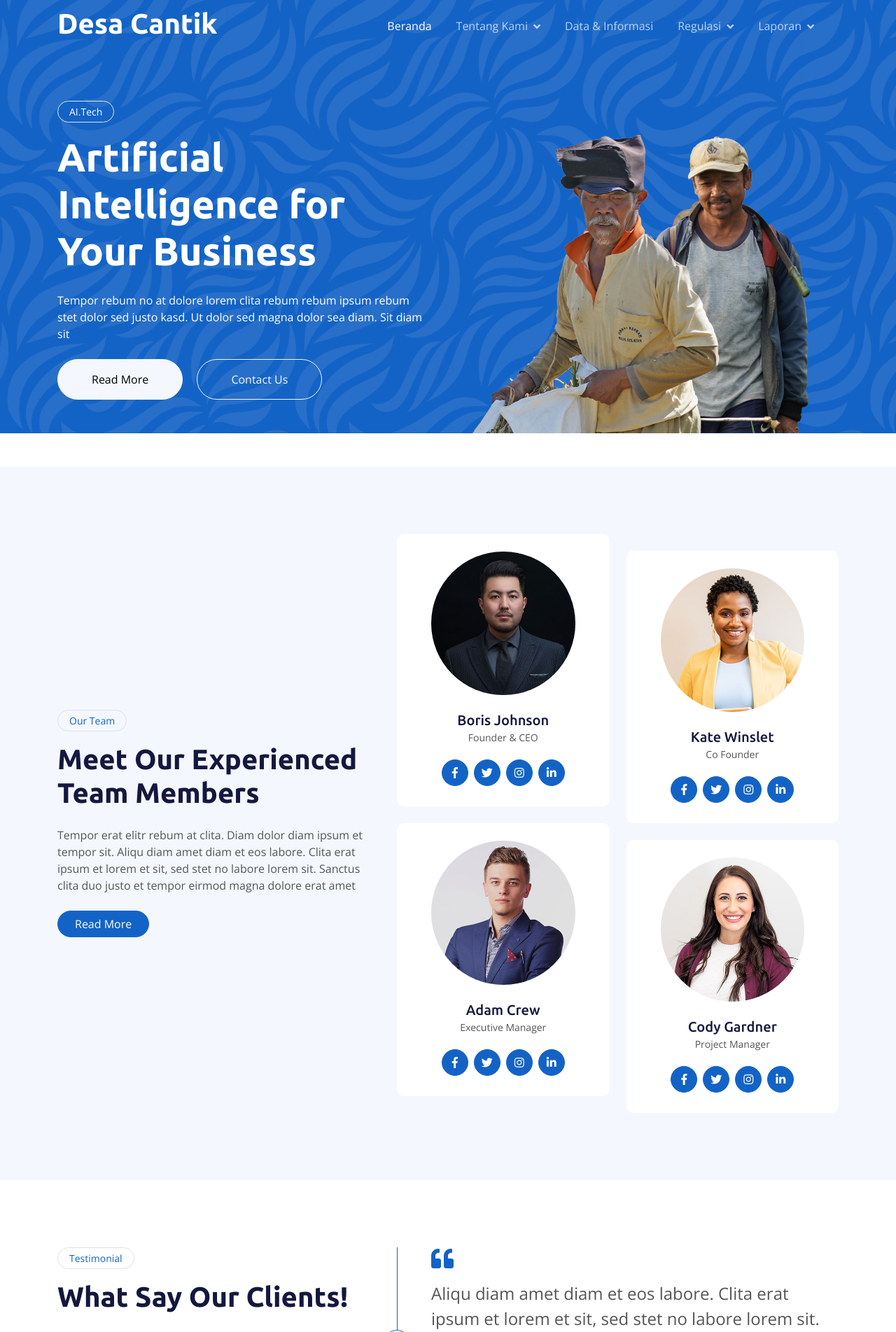
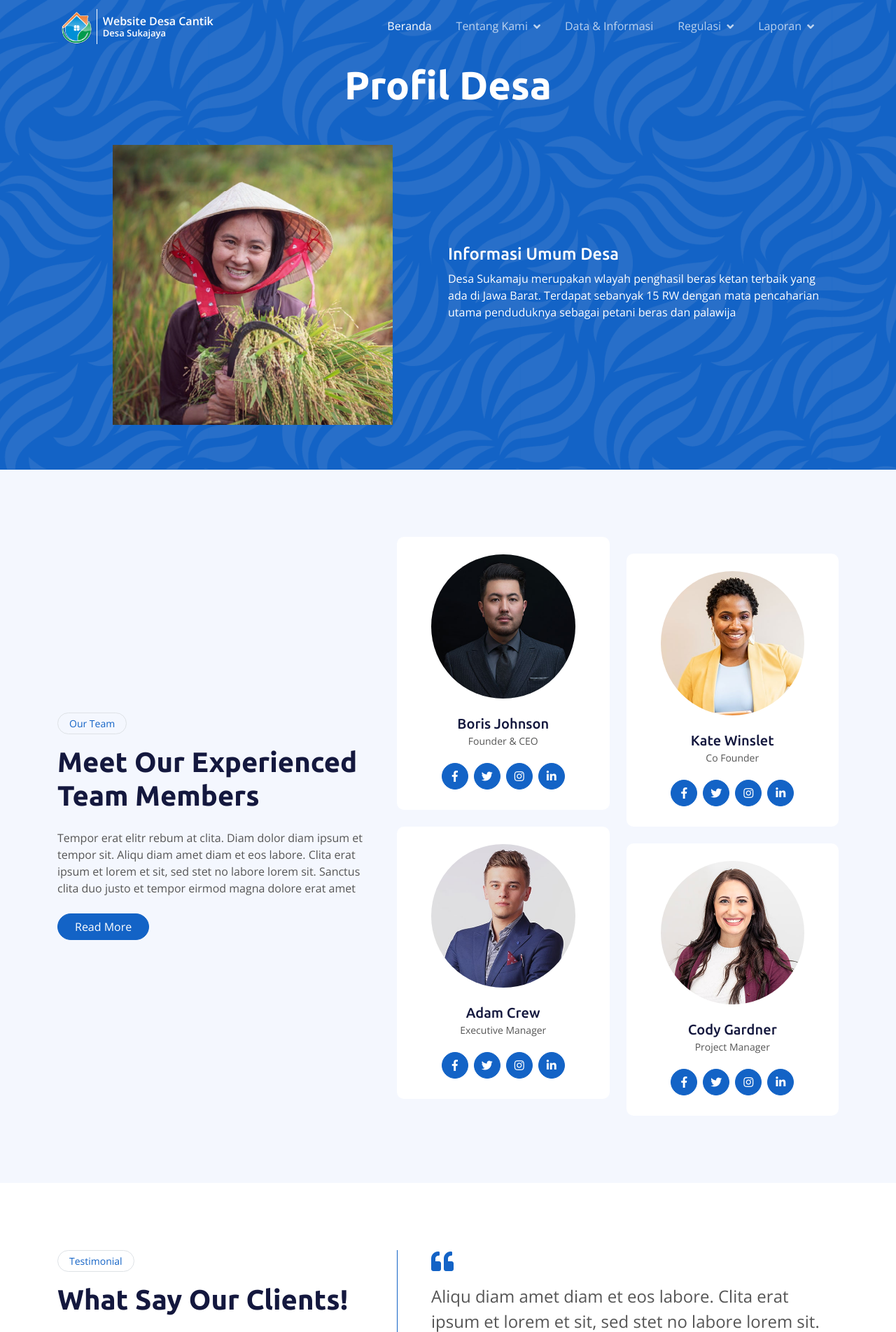
Before and after one commit to dwippu/desa-cantik-front-end, a CodeIgniter 4 app: template app/Views/content/tentang_kami.php in a window 1280 px wide. Shown: the top 1903 px of the page at 70% size. Run offline with PHP 8.4 and a stand-in for CodeIgniter, Linux system fonts and the light colour scheme; the template is opened without the code that fills it, so the values that code supplies are empty; some libraries are stand-ins or nearby versions.

Commit message:
profil 60% dan navbar

```diff
--- a/app/Views/content/tentang_kami.php
+++ b/app/Views/content/tentang_kami.php
@@ -3,19 +3,18 @@
 <?= $this->Section('content'); ?>
 
     <!-- Hero Start -->
-    <div class="container-fluid pt-5 bg-primary hero-header mb-5">
-        <div class="container pt-5">
-            <div class="row g-5 pt-5">
-                <div class="col-lg-6 align-self-center text-center text-lg-start mb-lg-5">
-                    <div class="btn btn-sm border rounded-pill text-white px-3 mb-3 animated slideInRight">AI.Tech</div>
-                    <h1 class="display-4 text-white mb-4 animated slideInRight">Artificial Intelligence for Your Business</h1>
-                    <p class="text-white mb-4 animated slideInRight">Tempor rebum no at dolore lorem clita rebum rebum ipsum
-                        rebum stet dolor sed justo kasd. Ut dolor sed magna dolor sea diam. Sit diam sit</p>
-                    <a href="" class="btn btn-light py-sm-3 px-sm-5 rounded-pill me-3 animated slideInRight">Read More</a>
-                    <a href="" class="btn btn-outline-light py-sm-3 px-sm-5 rounded-pill animated slideInRight">Contact Us</a>
+    <div class="container-fluid pt-5 bg-primary hero-header">
+        <div class="container pt-4">
+            <div class="row g-5 pt-3">
+                <h1 class="display-4 text-white mb-1 text-center animated slideInRight">Profil Desa</h1>
+                <div class="col-lg-6 align-self-start mb-lg-5 pe-0 text-center">
+                    <img class="img-fluid pb-3 position-relative top-0 animated slideInRight" src="../assets/img/profil-pic.png" alt="" style="width: 25em;">
                 </div>
-                <div class="col-lg-6 align-self-end text-center text-lg-end">
-                    <img class="img-fluid" src="../assets/img/hero-img.png" alt="">
+                <div class="col-lg-6 align-self-center text-center text-lg-start ps-0 mb-lg-5" style="max-width: 35em;">
+                    <h4 class="text-white mb-2 animated slideInRight">Informasi Umum Desa</h4>
+                    <p class="text-white mb-4 animated slideInRight">Desa Sukamaju merupakan wlayah penghasil beras ketan terbaik yang ada di Jawa Barat.
+                        Terdapat sebanyak 15 RW dengan mata pencaharian utama penduduknya sebagai petani beras dan palawija
+                    </p>
                 </div>
             </div>
         </div>
@@ -24,7 +23,7 @@
 
 
     <!-- Team Start -->
-    <div id="our" class="container-fluid bg-light py-5">
+    <div id="our" class="container-fluid bg-light py-5 mt-0">
         <div class="container py-5">
             <div class="row g-5 align-items-center">
                 <div class="col-lg-5 wow fadeIn" data-wow-delay="0.1s">
--- a/app/Views/template.php
+++ b/app/Views/template.php
@@ -9,7 +9,7 @@
     <meta content="" name="description">
 
     <!-- Favicon -->
-    <link href="img/favicon.ico" rel="icon">
+    <link href="Logo.ico" rel="icon">
 
     <!-- Google Web Fonts -->
     <link rel="preconnect" href="https://fonts.googleapis.com">
@@ -52,8 +52,12 @@
     <div class="container-fluid sticky-top">
         <div class="container">
             <nav class="navbar navbar-expand-lg navbar-dark p-0">
-                <a href="index.html" class="navbar-brand">
-                    <h1 class="text-white">Desa Cantik</h1>
+                <a href="/" class="navbar-brand d-flex">
+                    <img src="assets/img/Logo.png" alt="logo" width="100%" height="50" class="px-1" >
+                    <div class="pt-2 px-2" style="border:0; border-left: 1px; border-color:white; border-style:solid;">
+                        <p class="display-5 m-0 p-0 text-white" style="font-size: medium;"><b>Website Desa Cantik</b></p>
+                        <p class="display-5 m-0, p-0 text-white" style="font-size: small; margin-bottom:0;">Desa Sukajaya</p>
+                    </div>
                 </a>
                 <button type="button" class="navbar-toggler ms-auto me-0" data-bs-toggle="collapse"
                     data-bs-target="#navbarCollapse">
```
Also changed, not shown: app/Views/content/beranda.php (+0 -22 lines), public/Logo.ico (added), public/assets/img/Logo.png (added), public/assets/img/profil-pattern.png (added), public/assets/img/profil-pic.png (added).
